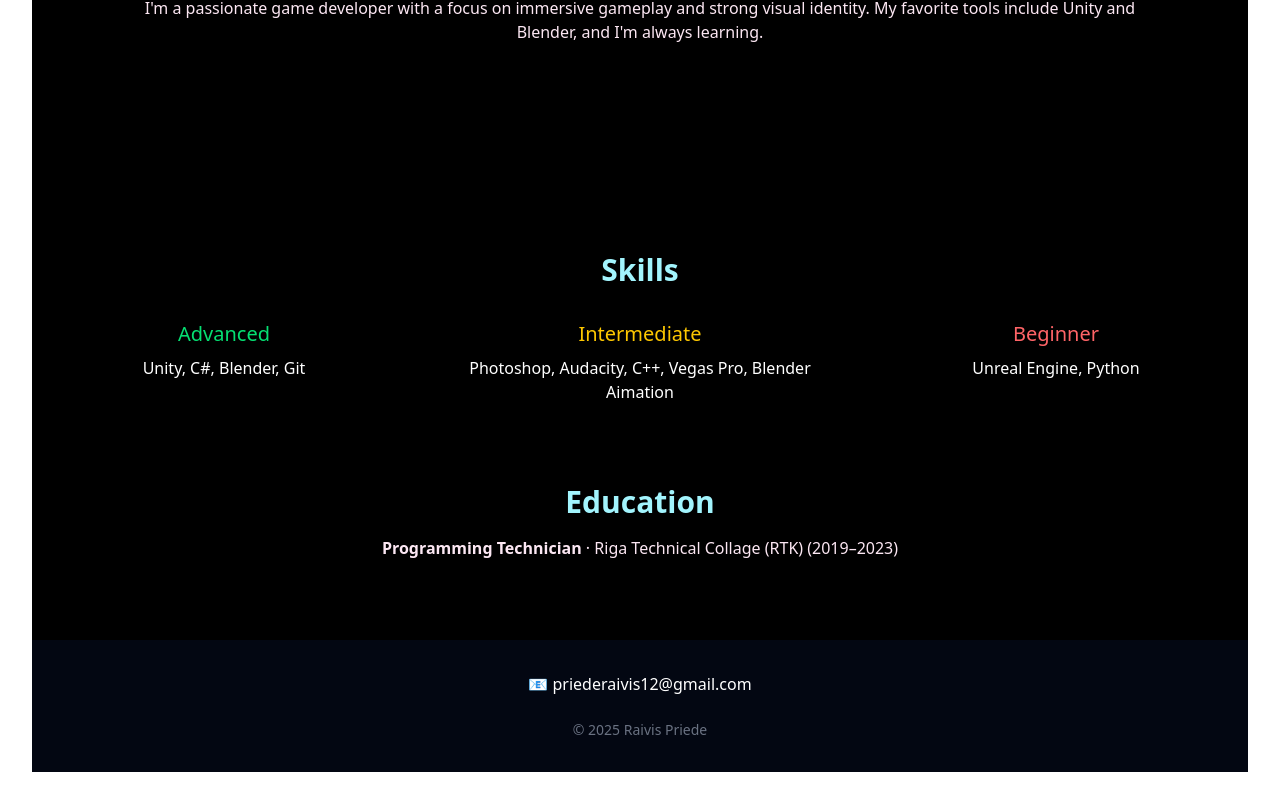
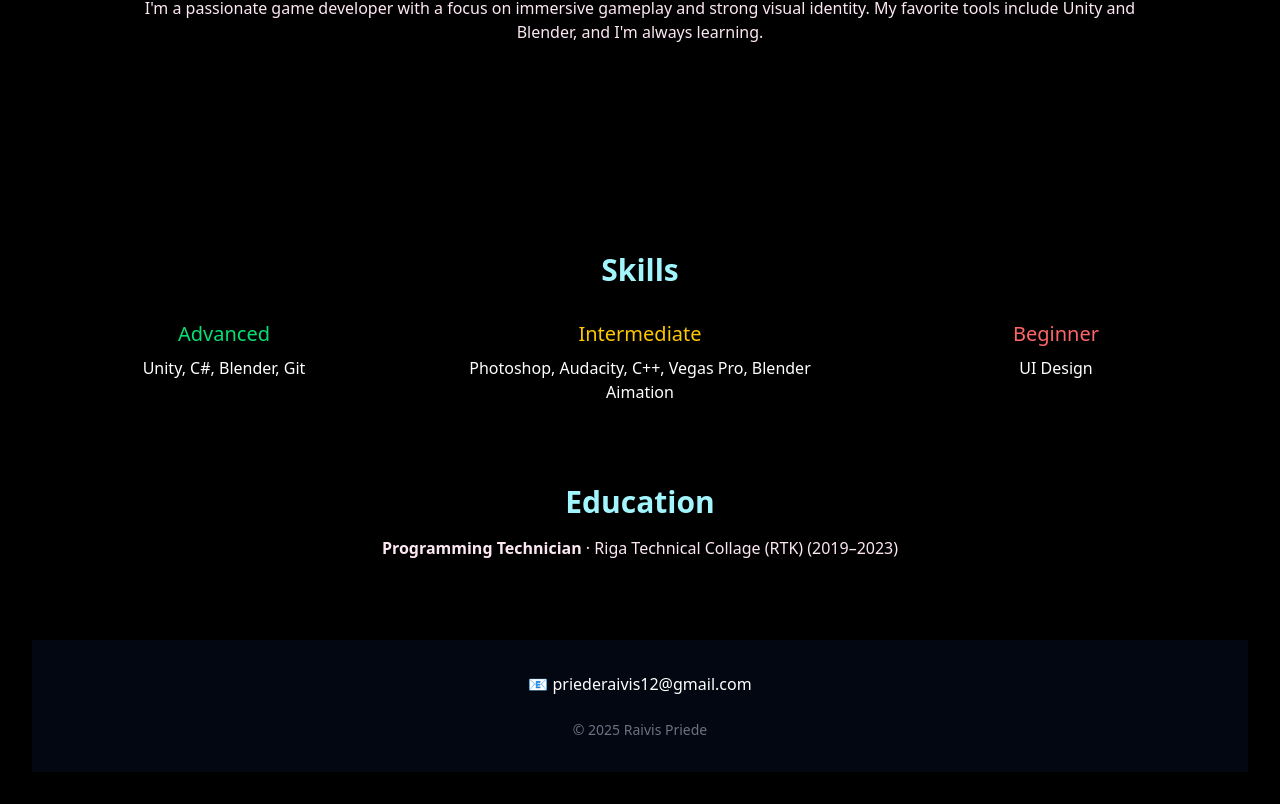
Before and after one commit to NeonWolfYtt/Portfolio, a React (Vite) app: page / in a window 1280 px wide. Shown: the part 898-1702 px from the top of the page. Built offline with nearby package versions, Linux system fonts and the light colour scheme.

Commit message:
Removed video

```diff
--- a/index.html
+++ b/index.html
@@ -6,7 +6,7 @@
     <meta name="viewport" content="width=device-width, initial-scale=1.0" />
     <title>Portfolio</title>
   </head>
-  <body>
+  <body class="bg-black">
     <div id="root"></div>
     <script type="module" src="/src/main.jsx"></script>
   </body>
--- a/src/App.jsx
+++ b/src/App.jsx
@@ -92,7 +92,7 @@ function App()
             </div>
             <div>
               <h3 className="text-xl text-red-400 mb-2">Beginner</h3>
-              <p>Unreal Engine, Python</p>
+              <p>UI Design</p>
             </div>
           </div>
         </section>
```
Also changed, not shown: 1 other file (tests, documents, lock files or other folders).
